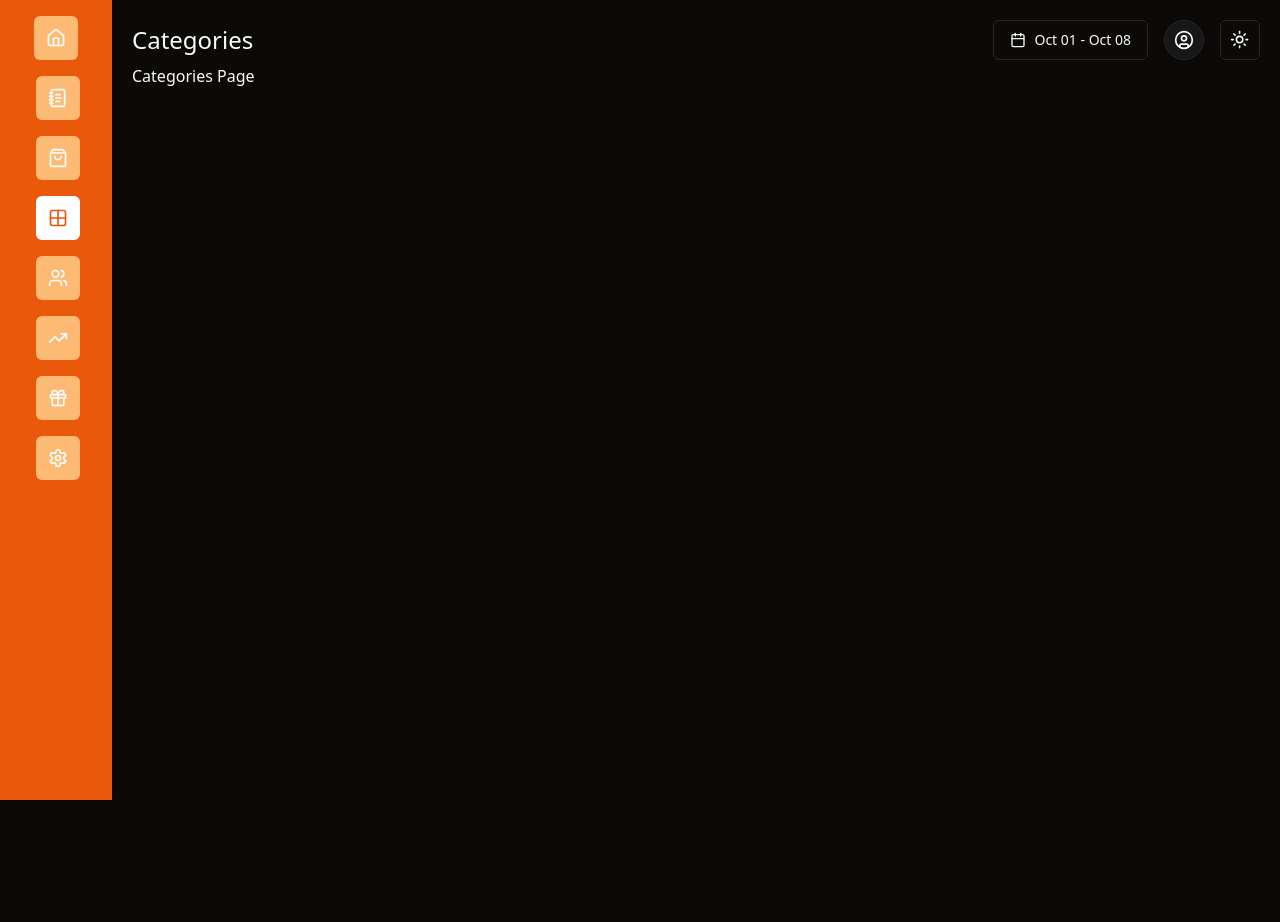
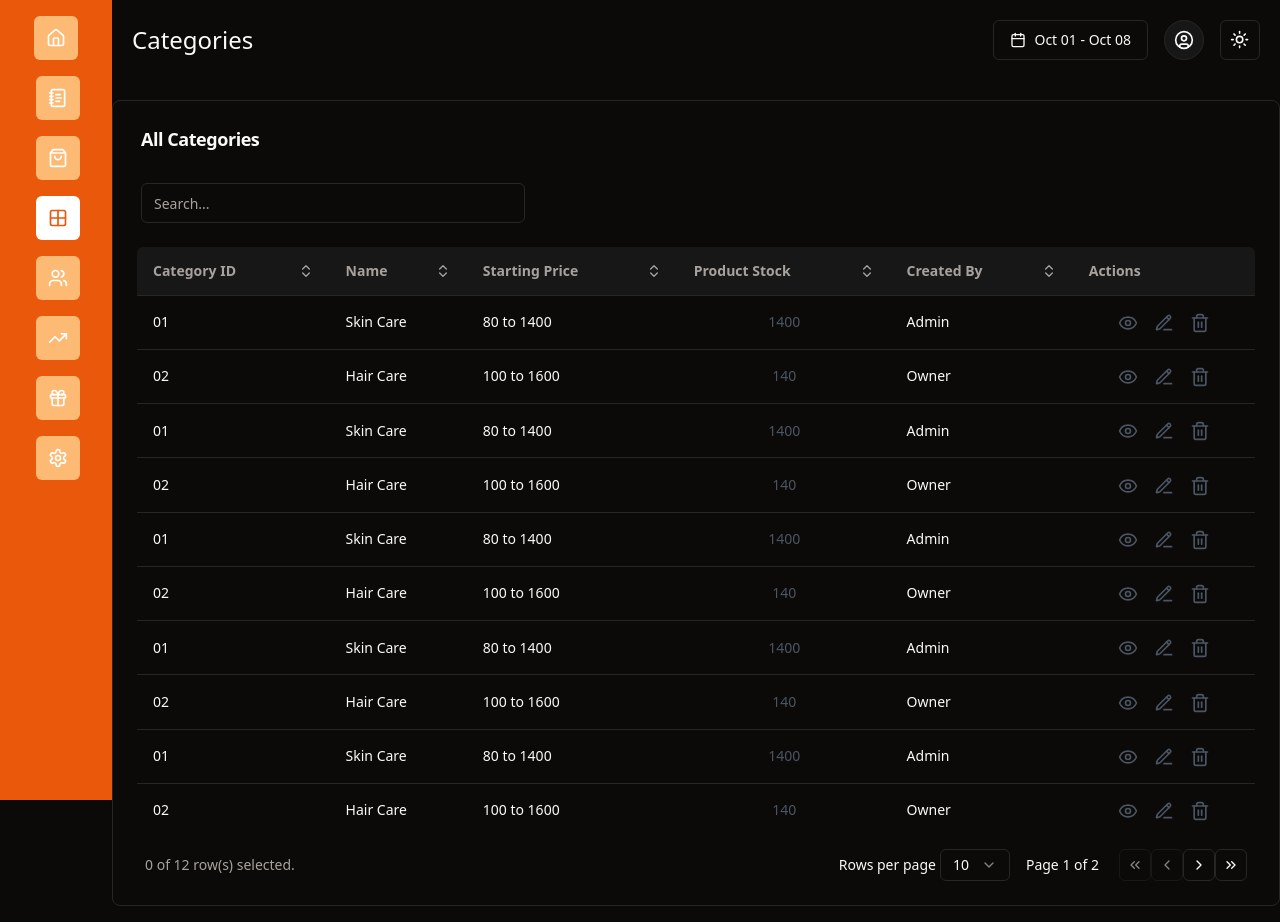
Before and after one commit to AlyaaRushdy/ecommerce-dashboard-react, a React (Vite) app: page /categories in a window 1280 px wide. Before the commit the page ends 800 px from the top, so only its background shows below. Built offline with nearby package versions, Linux system fonts and the light colour scheme.

Commit message:
Add Categories table and add buttons in DataTable and make it accept props

```diff
--- /dev/null
+++ b/src/data table columns/categoriesColumns.jsx
@@ -0,0 +1,94 @@
+import TableOrderButton from "@/components/tableOrderButton";
+import { Trash2, PencilLine, Eye } from "lucide-react";
+import { Link } from "react-router-dom";
+
+export const categoriesColumns = [
+  {
+    accessorKey: "id",
+    header: ({ column }) => {
+      return (
+        <TableOrderButton
+          column={column}
+          text={"Category ID"}
+          className="text-center font-semibold text-gray-700"
+        />
+      );
+    },
+  },
+  {
+    accessorKey: "name",
+    header: ({ column }) => {
+      return (
+        <TableOrderButton
+          column={column}
+          text={"Name"}
+          className="text-center font-semibold text-gray-700"
+        />
+      );
+    },
+  },
+
+  {
+    accessorKey: "startingPrice",
+    header: ({ column }) => {
+      return (
+        <TableOrderButton
+          column={column}
+          text={"Starting Price"}
+          className="text-center font-semibold text-gray-700"
+        />
+      );
+    },
+  },
+  {
+    accessorKey: "productStock",
+    header: ({ column }) => {
+      return (
+        <TableOrderButton
+          column={column}
+          text={"Product Stock"}
+          className="text-center font-semibold text-gray-700"
+        />
+      );
+    },
+    cell: ({ row }) => {
+      const qty = row.getValue("productStock");
+      return <div className="text-center text-sm font-medium text-gray-600">{qty}</div>;
+    },
+    enableGlobalFilter: false,
+  },
+  {
+    accessorKey: "createdBy",
+    header: ({ column }) => {
+      return (
+        <TableOrderButton
+          column={column}
+          text={"Created By"}
+          className="text-center font-semibold text-gray-700"
+        />
+      );
+    },
+  },
+
+  {
+    accessorKey: "actions",
+    header: "Actions",
+    cell: ({ row }) => {
+      const rowData = row.original;
+      return (
+        <div className="flex justify-center gap-4 text-gray-600">
+          <Link to={`/products/${rowData.id}`} className="hover:text-blue-500">
+            <Eye className="inline-block" size={20} />
+          </Link>
+          <Link to={`/products`} className="hover:text-green-500">
+            <PencilLine className="inline-block" size={20} />
+          </Link>
+          <Link to={"/"} className="hover:text-red-500">
+            <Trash2 className="inline-block" size={20} />
+          </Link>
+        </div>
+      );
+    },
+    enableGlobalFilter: false,
+  },
+];
--- a/src/pages/Categories.jsx
+++ b/src/pages/Categories.jsx
@@ -1,13 +1,24 @@
 import Header from "@/components/shared/Header";
+import DataTable from "@/components/shared/DataTable";
+import { categoriesArray } from "@/test arrays/categories";
+import { categoriesColumns } from "@/data table columns/categoriesColumns";
 
 function Categories() {
   return (
     <>
       <div className="p-5">
         <Header currentPage={"Categories"} />
+      </div>
+      <main className="flex flex-1 flex-col gap-4 md:gap-8 py-4">
+        <div className="table">
+        <DataTable
+          columns={categoriesColumns}
+          data={categoriesArray}
+          tableTitle={"All Categories"}
+        />
+        </div>
+      </main>
 
-        <h1>Categories Page</h1>
-      </div>
     </>
   );
 }
--- /dev/null
+++ b/src/test arrays/categories.js
@@ -0,0 +1,86 @@
+export const categoriesArray = [
+    {
+        id : "01",
+        name : "Skin Care",
+        startingPrice : "80 to 1400",
+        productStock : 1400,
+        createdBy : "Admin"
+    },
+    {
+        id : "02",
+        name : "Hair Care",
+        startingPrice : "100 to 1600",
+        productStock : "140",
+        createdBy : "Owner"
+    },
+    {
+        id : "01",
+        name : "Skin Care",
+        startingPrice : "80 to 1400",
+        productStock : 1400,
+        createdBy : "Admin"
+    },
+    {
+        id : "02",
+        name : "Hair Care",
+        startingPrice : "100 to 1600",
+        productStock : "140",
+        createdBy : "Owner"
+    },
+    {
+        id : "01",
+        name : "Skin Care",
+        startingPrice : "80 to 1400",
+        productStock : 1400,
+        createdBy : "Admin"
+    },
+    {
+        id : "02",
+        name : "Hair Care",
+        startingPrice : "100 to 1600",
+        productStock : "140",
+        createdBy : "Owner"
+    },
+    {
+        id : "01",
+        name : "Skin Care",
+        startingPrice : "80 to 1400",
+        productStock : 1400,
+        createdBy : "Admin"
+    },
+    {
+        id : "02",
+        name : "Hair Care",
+        startingPrice : "100 to 1600",
+        productStock : "140",
+        createdBy : "Owner"
+    },
+    {
+        id : "01",
+        name : "Skin Care",
+        startingPrice : "80 to 1400",
+        productStock : 1400,
+        createdBy : "Admin"
+    },
+    {
+        id : "02",
+        name : "Hair Care",
+        startingPrice : "100 to 1600",
+        productStock : "140",
+        createdBy : "Owner"
+    },
+    {
+        id : "01",
+        name : "Skin Care",
+        startingPrice : "80 to 1400",
+        productStock : 1400,
+        createdBy : "Admin"
+    },
+    {
+        id : "02",
+        name : "Hair Care",
+        startingPrice : "100 to 1600",
+        productStock : "140",
+        createdBy : "Owner"
+    },
+]
```
